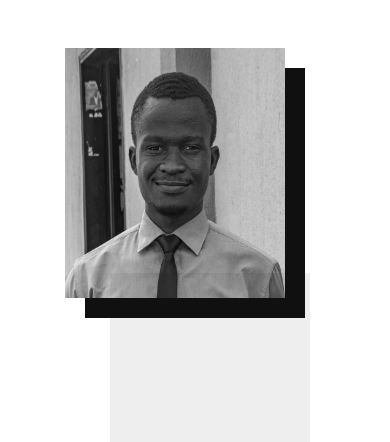
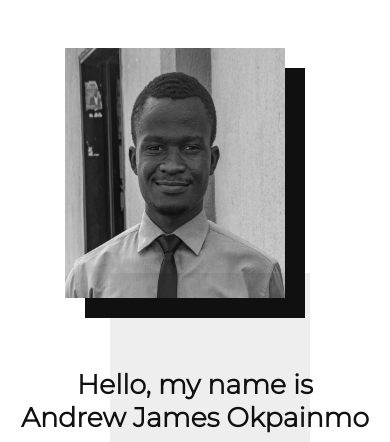
Before and after one commit to Okpainmo/hngi8-stage-2-task, a plain HTML site: page index.html in a window 390 px wide. Shown: the part 86-528 px from the top of the page. Drawn offline with Linux system fonts and the light colour scheme.

Commit message:
more fixers

```diff
--- a/Styles/my-resume-media-queries.css
+++ b/Styles/my-resume-media-queries.css
@@ -78,6 +78,10 @@
   .socials-case {
     width: 200px;
   }
+  .intro-text-bold {
+    font-size: 27px;
+    padding-top: 20px;
+  }
 }
 
 @media screen and (max-width: 400px) {
```
